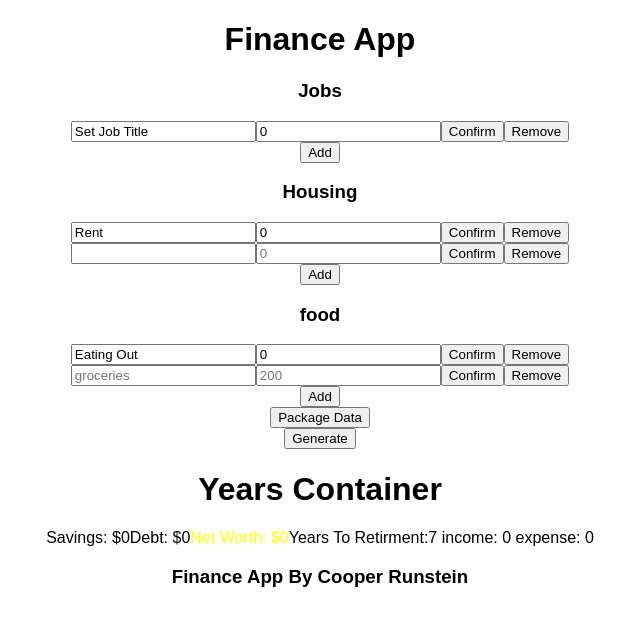
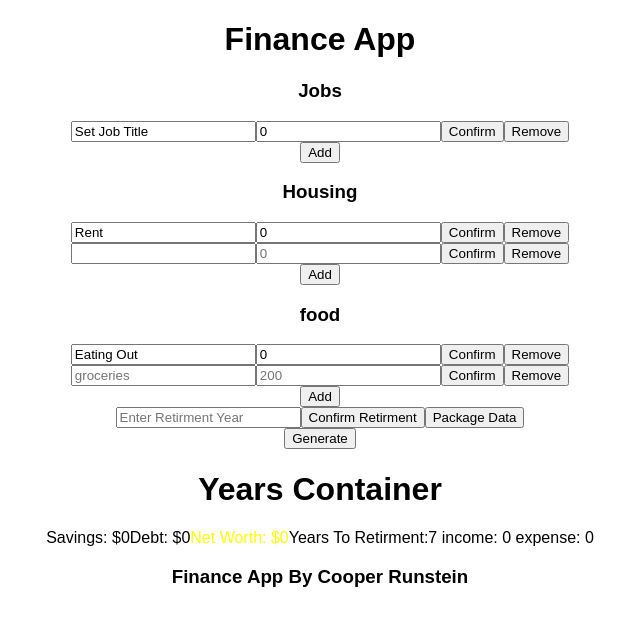
Before and after one commit to Cooper-Runstein/React-Personal-Finance-App, a React (Create React App) app: page / in a window 1280 px wide. Shown: the top 626 px of the page, without its empty margins (320-960 px from the left). Built offline with nearby package versions, Linux system fonts and the light colour scheme.

Commit message:
Start Form Accepts Retirment Date

```diff
--- a/src/Components/Start.js
+++ b/src/Components/Start.js
@@ -11,6 +11,8 @@ class Start extends React.Component {
         this.onConfirmAt = this.onConfirmAt.bind(this);
         this.alterCategory = this.alterCategory.bind(this);
         this.state={
+            pendingRetirment: '',
+            retirmentYear: '',
             income: [
                 {
                   title: 'Jobs',
@@ -130,8 +132,6 @@ class Start extends React.Component {
             ...this.state,
             [type]: this.alterCategory(type, catIndex, instanceIndex, newState)
         })
-        // console.log(type)
-        // console.log(this.state.income)
     }
 
     addInstance = (type, catIndex)=>{
@@ -374,6 +374,26 @@ class Start extends React.Component {
                         onConfirm = {this.onConfirmAt}
                     />
                 })}
+
+                <input
+                    placeholder='Enter Retirment Year'
+                    id="retirment-input"
+                    value={this.state.pendingRetirment}
+                    onChange={(e)=>{
+                        this.setState({
+                            ...this.state,
+                            pendingRetirment: e.target.value
+                        })
+                    }}
+                        />
+                <button
+                    onClick={()=>{
+                        this.setState({
+                            ...this.state,
+                            retirmentYear: this.state.pendingRetirment
+                        })
+                    }}>Confirm Retirment</button>
+
                 <button onClick={()=>this.packageData()}>Package Data</button>
 
             </div>
```
